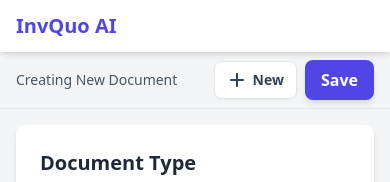
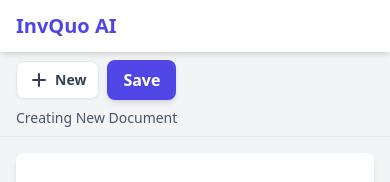
Before and after one commit to marraziinfinix-sudo/DocGen-Ai, a React (Vite) app: page / in a window 390 px wide. Shown: the top 182 px of the page. Built offline with nearby package versions, Linux system fonts and the light colour scheme; no server answers.

Commit message:
fix: Improve header responsiveness for small screens
Adjust the header layout to be more responsive on smaller screens. This change ensures that the "Creating New Document" or document editing status is now placed alongside the action buttons, improving the overall user experience on mobile devices.

```diff
--- a/App.tsx
+++ b/App.tsx
@@ -714,19 +714,19 @@ const App: React.FC = () => {
           <>
             <div className="sticky top-[52px] bg-gray-100/80 backdrop-blur-sm z-10 border-b">
                 <div className="container mx-auto px-4 sm:px-6 lg:px-8">
-                    <div className="flex justify-between items-center py-2">
-                        <div className="flex items-center gap-2">
-                            <span className="text-sm font-medium text-slate-600">
-                              {isCreatingNew ? 'Creating New Document' : `Editing ${loadedDocumentInfo?.docType} #${documentNumber}`}
-                            </span>
-                        </div>
-                        <div className="flex items-center gap-2">
+                    <div className="flex flex-col items-start sm:flex-row sm:justify-between sm:items-center py-2">
+                        <div className="flex items-center gap-2 sm:order-2">
                             <button onClick={handleCreateNew} className="flex items-center gap-1.5 bg-white text-slate-700 font-semibold py-2 px-3 rounded-lg shadow-sm border hover:bg-slate-100 text-sm">
                                 <PlusIcon /> New
                             </button>
                             <button onClick={handleSaveDocument} className="bg-indigo-600 text-white font-semibold py-2 px-4 rounded-lg shadow-md hover:bg-indigo-700">
                                 {isCreatingNew ? 'Save' : 'Update'}
                             </button>
+                        </div>
+                        <div className="flex items-center gap-2 mt-2 sm:mt-0 sm:order-1">
+                            <span className="text-sm font-medium text-slate-600">
+                              {isCreatingNew ? 'Creating New Document' : `Editing ${loadedDocumentInfo?.docType} #${documentNumber}`}
+                            </span>
                         </div>
                     </div>
                 </div>
```
